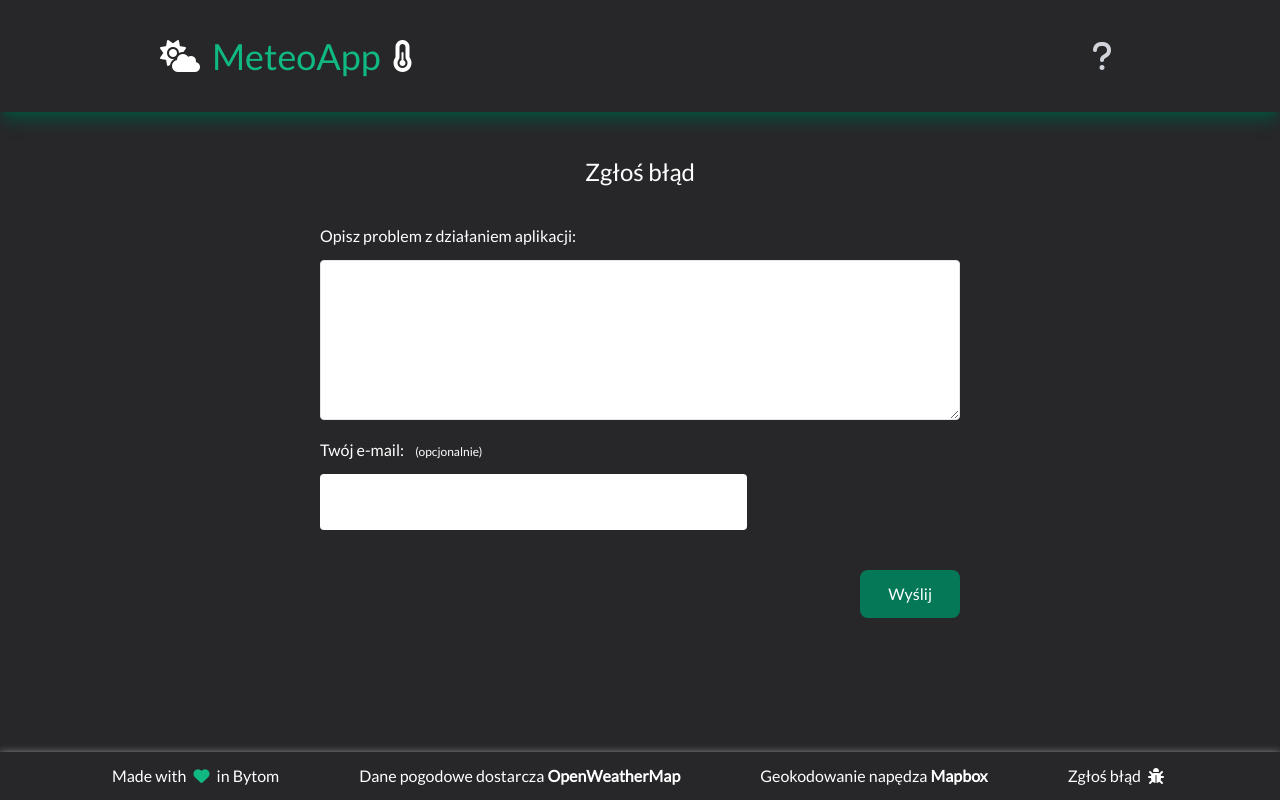
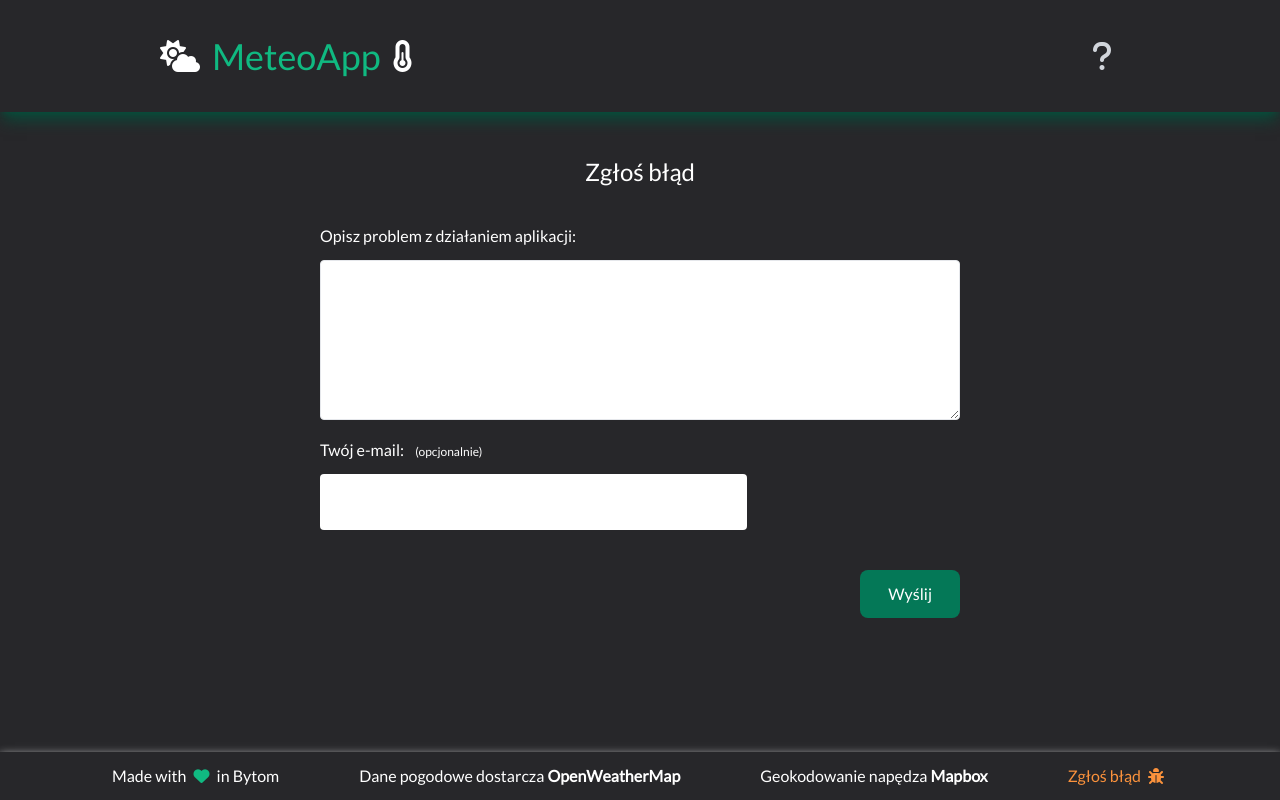
Before and after one commit to Darkspirith/MeteoApp-project, a Vue app: page /ZglosBlad in a window 1280 px wide. Built offline with nearby package versions, Linux system fonts and the light colour scheme.

Commit message:
Update 'Zgłoś błąd' ('Report an error') hypertext link in footer.

```diff
--- a/src/components/Footer.vue
+++ b/src/components/Footer.vue
@@ -30,6 +30,7 @@
       <p>
         <a
           class="hover:text-orange-400 duration-300 cursor-pointer"
+          :class="{ 'text-orange-400': $route.name === 'BugReportView' }"
           @click="router.push({ name: 'BugReportView' })"
         >
           Zgłoś błąd
```
